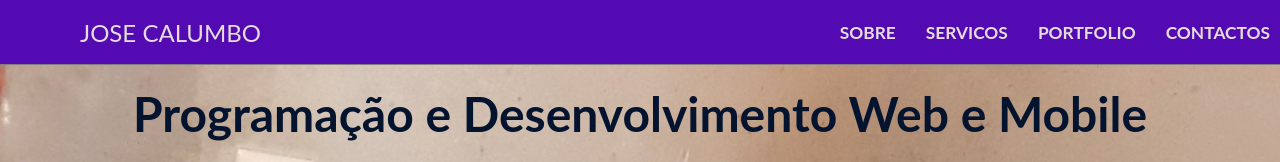
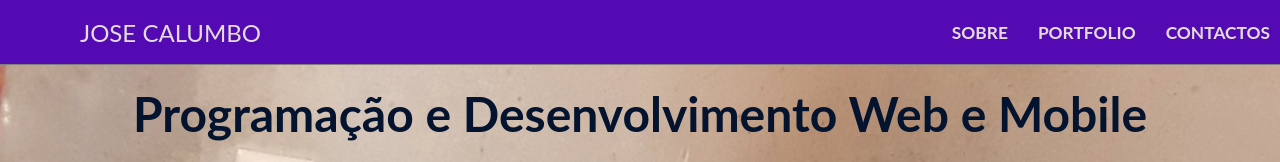
Before and after one commit to JoseCalumbo/my-portfolio, a plain HTML site: page index.html in a window 1280 px wide. Shown: the top 162 px of the page. Drawn offline with Linux system fonts and the light colour scheme.

Commit message:
remove menu service

```diff
--- a/index.html
+++ b/index.html
@@ -24,7 +24,7 @@
             <nav>
                 <ul class="menu">
                     <li><a href="#sobremim">SOBRE</a></li>
-                    <li><a href="#servico">SERVICOS</a></li>
+
                     <li><a href="#portfolio">PORTFOLIO</a></li>
                     <li><a href="#contacto">CONTACTOS</a></li>
                 </ul>
```
